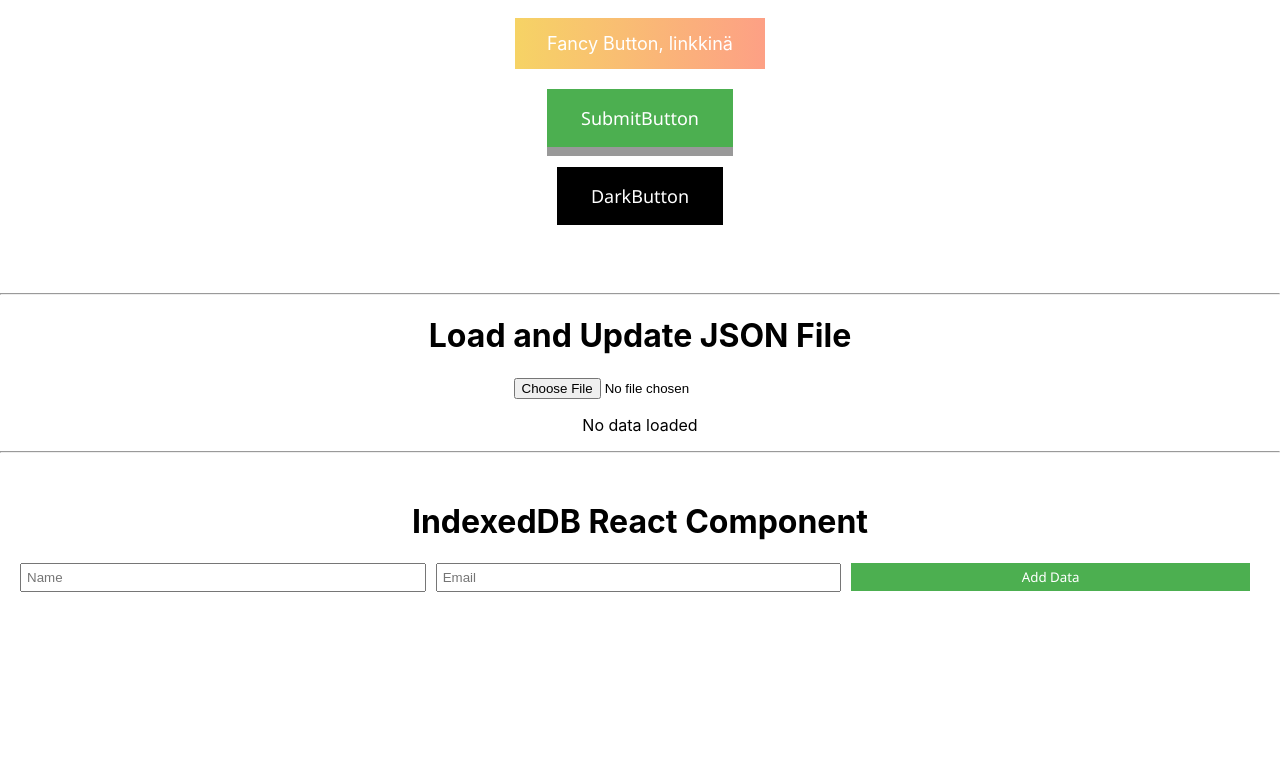
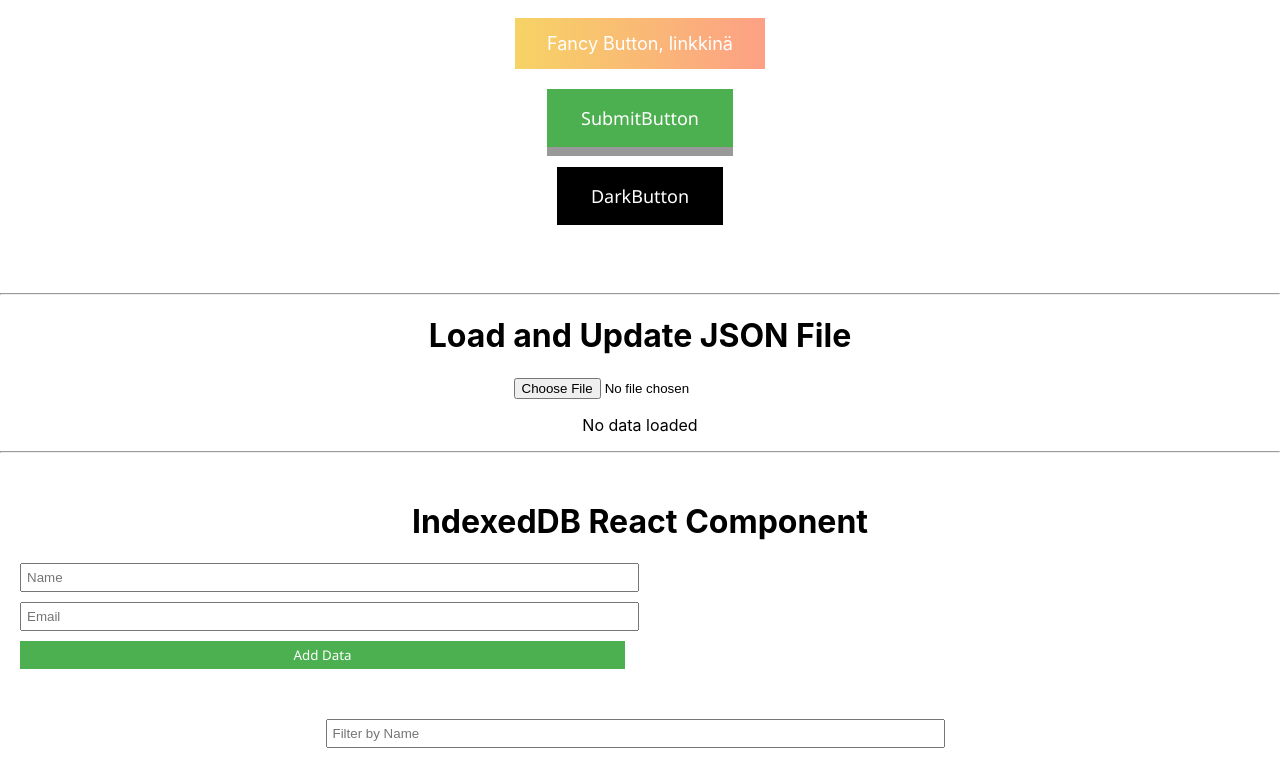
Before and after one commit to SeijaLauronen/PWAReactApp1, a React (Create React App) app: page / in a window 1280 px wide. Shown: the part 230-1010 px from the top of the page. Before the commit the page ends 868 px from the top, so only its background shows below. Built offline with nearby package versions, Linux system fonts and the light colour scheme.

Commit message:
Lisätty fillteröintikenttä

```diff
--- a/src/components/DBHandling.js
+++ b/src/components/DBHandling.js
@@ -5,18 +5,10 @@ const Container = styled.div`
   padding: 20px;
 `;
 
-const FormXX = styled.div`
+const Form = styled.div`
   margin-bottom: 20px;
-  position: relative;
   display: flex;
   flex-wrap: wrap;
-  justify-content: center;
-`;
-
-const Form = styled.div`
-  display: flex;
-  justify-content: space-between;
-  align-items: center;
 `;
 
 const Input = styled.input`
@@ -24,10 +16,6 @@ const Input = styled.input`
   margin-bottom: 10px;
   padding: 5px;
   width: calc(50% - 15px);
-
-  @media (max-width: 768px) {
-    width: calc(100% - 15px);
-  }
 `;
 
 const Button = styled.button`
@@ -39,14 +27,6 @@ const Button = styled.button`
   border: none;
   cursor: pointer;
   width: calc(50% - 15px);
-
-  @media (max-width: 768px) {
-    width: calc(100% - 15px);
-  }
-
-  &:hover {
-    background-color: #45a049;
-  }
 `;
 
 const DataList = styled.ul`
@@ -101,15 +81,6 @@ const EditButton = styled.button`
   color: white;
   border: none;
   cursor: pointer;
-  width: calc(50% - 15px);
-
-  @media (max-width: 768px) {
-    width: calc(100% - 15px);
-  }
-
-  &:hover {
-    background-color: #0b7dda;
-  }
 `;
 
 const CancelButton = styled.button`
@@ -120,15 +91,6 @@ const CancelButton = styled.button`
   color: white;
   border: none;
   cursor: pointer;
-  width: calc(50% - 15px);
-
-  @media (max-width: 768px) {
-    width: calc(100% - 15px);
-  }
-
-  &:hover {
-    background-color: #da190b;
-  }
 `;
 
 const DeleteButton = styled.button`
@@ -138,11 +100,6 @@ const DeleteButton = styled.button`
   color: white;
   border: none;
   cursor: pointer;
-  width: calc(100% - 20px);
-
-  &:hover {
-    background-color: #da190b;
-  }
 `;
 
 const IndexedDBComponent = () => {
@@ -154,6 +111,7 @@ const IndexedDBComponent = () => {
     email: ''
   });
   const [isEditing, setIsEditing] = useState(false);
+  const [filterName, setFilterName] = useState('');
 
   useEffect(() => {
     const request = indexedDB.open('MyDatabase', 1);
@@ -194,7 +152,6 @@ const IndexedDBComponent = () => {
     const transaction = db.transaction(['MyObjectStore'], 'readwrite');
     const objectStore = transaction.objectStore('MyObjectStore');
 
-    // Generate new ID
     const id = data.length ? data[data.length - 1].id + 1 : 1;
 
     const newData = { id, name: editFormData.name, email: editFormData.email };
@@ -265,6 +222,10 @@ const IndexedDBComponent = () => {
     };
   };
 
+  const filteredData = data.filter(item =>
+    item.name.toLowerCase().includes(filterName.toLowerCase())
+  );
+
   return (
     <Container>
       <h1>IndexedDB React Component</h1>
@@ -310,8 +271,15 @@ const IndexedDBComponent = () => {
           </EditForm>
         </EditFormContainer>
       )}
+      <Input
+        type="text"
+        placeholder="Filter by Name"
+        value={filterName}
+        onChange={(e) => setFilterName(e.target.value)}
+        style={{ marginTop: '20px' }}
+      />
       <DataList>
-        {data.map((item) => (
+        {filteredData.map((item) => (
           <DataItem key={item.id}>
             <div>
               <DataText>ID: {item.id}</DataText>
@@ -323,10 +291,8 @@ const IndexedDBComponent = () => {
               <DeleteButton onClick={() => deleteData(item.id)}>Delete</DeleteButton>
             </div>
           </DataItem>
-
         ))}
       </DataList>
-
     </Container>
   );
 };
```
